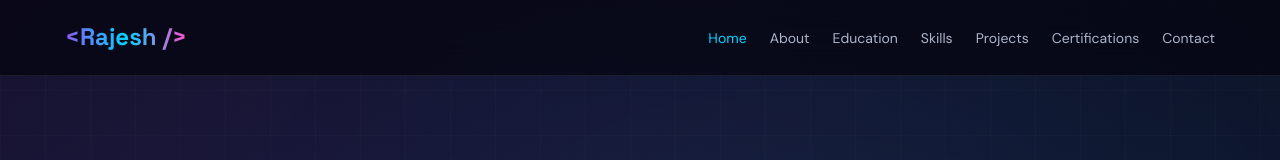
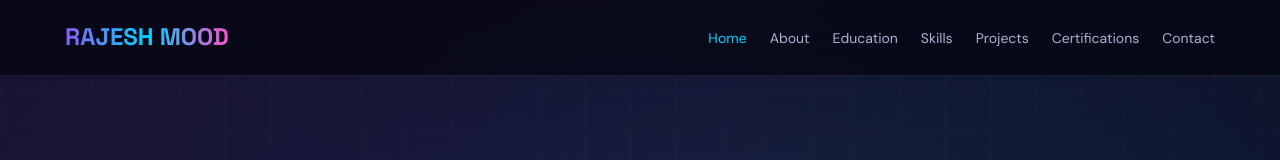
Before and after one commit to moodrajesh10-U/about-me, a plain HTML site: page index.html in a window 1280 px wide. Shown: the top 160 px of the page. Drawn offline with Linux system fonts and the light colour scheme.

```diff
--- a/index.html
+++ b/index.html
@@ -1173,8 +1173,7 @@
 <div class="container navbar">
 
 <div class="logo">
-
-&lt;Rajesh /&gt;
+RAJESH MOOD
 
 </div>
 
```
